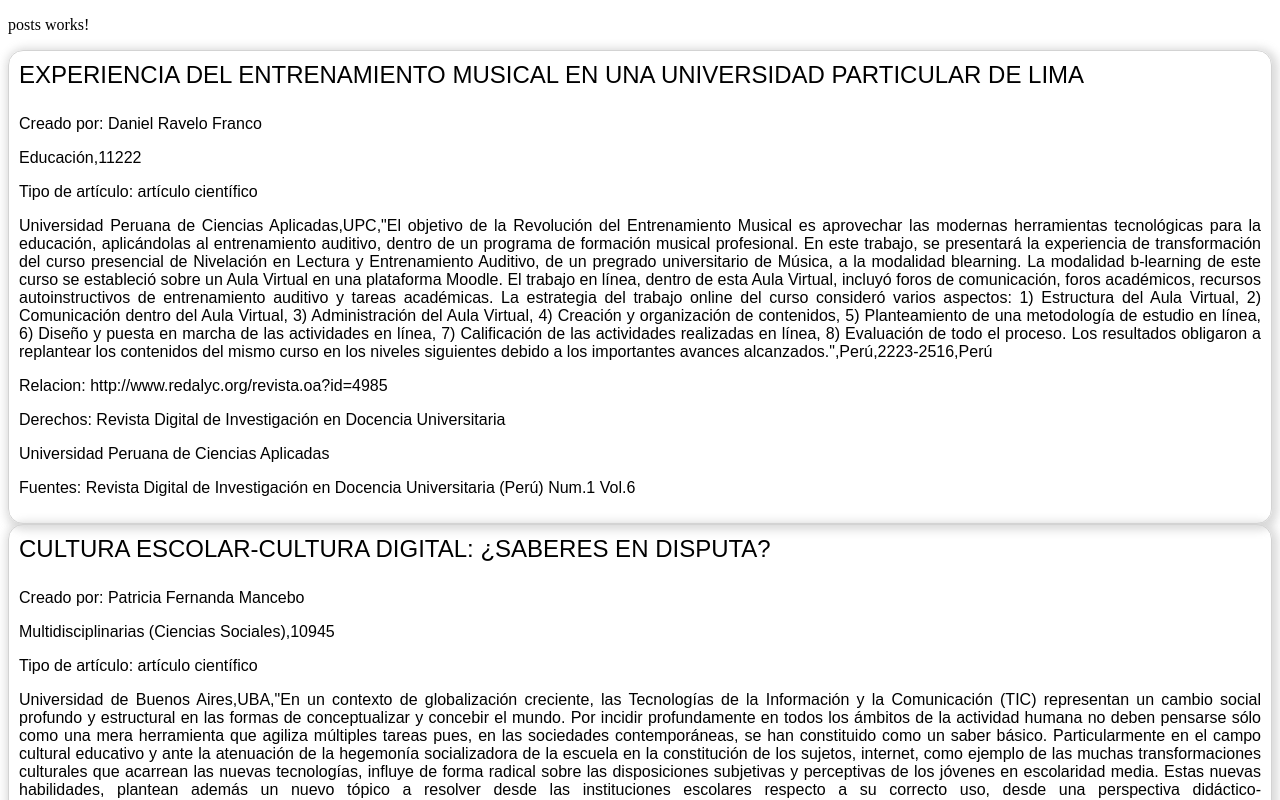
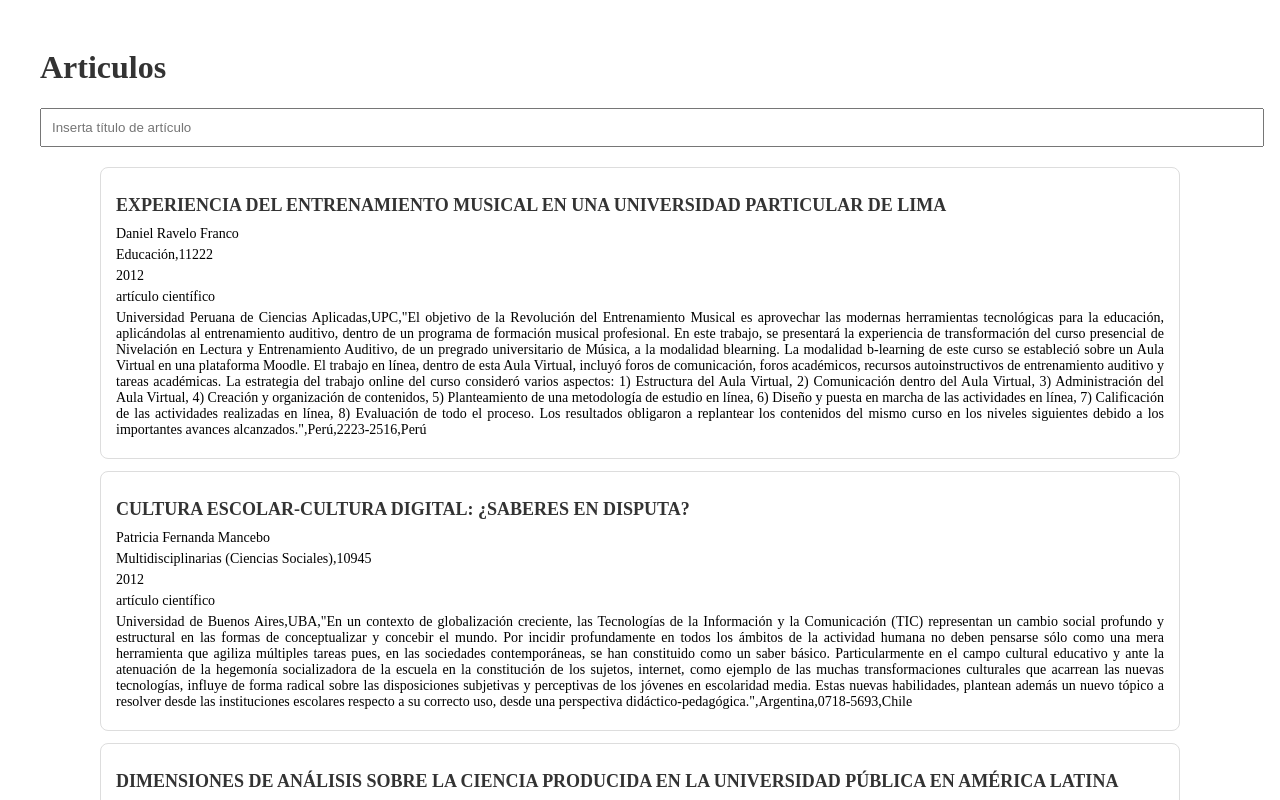
Before and after one commit to LuisFernandoReyes/Buscador, an Angular app: page / in a window 1280 px wide. Shown: the top 800 px of the page. Built offline with nearby package versions, Linux system fonts and the light colour scheme.

Commit message:
Agregando paginado

```diff
--- a/src/app/app.component.html
+++ b/src/app/app.component.html
@@ -1,3 +1,2 @@
+
 <app-posts></app-posts>
-<app-home></app-home>
-Hola mundo
--- a/src/app/app.module.ts
+++ b/src/app/app.module.ts
@@ -6,6 +6,8 @@ import { AppComponent } from './app.component';
 import { HomeComponent } from './home/home.component';
 import { PostsComponent } from './component/posts/posts.component';
 import { FilterPipe } from './pipes/filter.pipe';
+import { FormsModule } from '@angular/forms';
+import { NgModel } from '@angular/forms';
 
 @NgModule({
   declarations: [
@@ -17,7 +19,8 @@ import { FilterPipe } from './pipes/filter.pipe';
   imports: [
     BrowserModule,
     AppRoutingModule,
-    HttpClientModule
+    HttpClientModule,
+    FormsModule
   ],
   providers: [],
   bootstrap: [AppComponent]
--- a/src/app/component/posts/posts.component.css
+++ b/src/app/component/posts/posts.component.css
@@ -0,0 +1,46 @@
+.container {
+    max-width: 1200px;
+    margin: 0 auto;
+    padding: 20px;
+}
+
+h1 {
+    color: #333;
+}
+
+.form-control {
+    width: 100%;
+    padding: 10px;
+    margin-bottom: 20px;
+}
+
+.card-articles {
+    display: flex;
+    flex-wrap: wrap;
+}
+.col-4 {
+    flex: 0 0 45%;
+    max-width: 90%;
+    margin: auto;
+    margin-bottom: 1%;
+}
+
+.card {
+    border: 1px solid #ddd;
+    border-radius: 8px;
+    padding: 15px;
+    cursor: pointer;
+}
+.card:hover {
+    background-color: #eca8a8;
+}
+.card h1 {
+    font-size: 18px;
+    margin-bottom: 10px;
+}
+.card p {
+    margin: 5px 0;
+    font-size: 14px;
+    color: #000000;
+    text-align: justify;
+}
--- a/src/app/component/posts/posts.component.html
+++ b/src/app/component/posts/posts.component.html
@@ -1 +1,23 @@
-<p>posts works!</p>
+<div class="container">
+    <h1>Articulos</h1>
+    <input type="text" class="form-control" name="filterPost" placeholder="Inserta título de artículo" [(ngModel)]="filterData">
+    <div class="card-articles">
+      <div class="row">
+        <div class="col-4" *ngFor="let element of filteredData | filter:filterData">
+          <div class="card" (click)="onRecordClick(data)">
+            <h1>{{ element.recordData.dc_title }}</h1>
+            <p>{{ element.recordData.dc_creator }}</p>
+            <p>{{ element.recordData.dc_subject }}</p>
+            <p>{{ element.recordData.dc_date }}</p>
+            <p>{{ element.recordData.dc_type }}</p>
+            <p>{{ element.recordData.dc_identifier }}</p>
+          </div>
+        </div>
+      </div>
+    </div>
+    <div class="pagination">
+      <button *ngFor="let page of getPages()" (click)="onPageChange(page)">
+        {{ page }}
+      </button>
+    </div>
+  </div>
--- a/src/app/component/posts/posts.component.ts
+++ b/src/app/component/posts/posts.component.ts
@@ -1,15 +1,50 @@
-import { Component, OnInit } from '@angular/core';
+import { Component } from '@angular/core';
+import { ApiService } from 'src/app/service/api.service';
 
 @Component({
   selector: 'app-posts',
   templateUrl: './posts.component.html',
   styleUrls: ['./posts.component.css']
 })
-export class PostsComponent implements OnInit {
+export class PostsComponent {
 
-  constructor() { }
+  data: any[] = [];
+  filteredData: any[] = [];
+  filterData = '';
+  pageSize = 4;
+  currentPage = 1;
+  totalItems = 0;
+
+  constructor(private apiService: ApiService) { }
 
   ngOnInit(): void {
+    this.llenarData();
   }
 
+  llenarData() {
+    this.apiService.getData().subscribe((data: any) => {
+      this.totalItems = data.searchRetrieveResponse.numberOfRecords;
+      this.data = data.searchRetrieveResponse.records;
+      this.updateFilteredData();
+    });
+  }
+
+  updateFilteredData() {
+    const startIndex = (this.currentPage - 1) * this.pageSize;
+    this.filteredData = this.data.slice(startIndex, startIndex + this.pageSize);
+  }
+
+  onPageChange(page: number) {
+    this.currentPage = page;
+    this.updateFilteredData();
+  }
+
+  onRecordClick(_t11: any) {
+    throw new Error('Method not implemented.');
+  }
+
+  getPages(): number[] {
+    const pageCount = Math.ceil(this.totalItems / this.pageSize);
+    return Array.from({ length: pageCount }, (_, index) => index + 1);
+  }
 }
--- a/src/app/pipes/filter.pipe.ts
+++ b/src/app/pipes/filter.pipe.ts
@@ -5,8 +5,18 @@ import { Pipe, PipeTransform } from '@angular/core';
 })
 export class FilterPipe implements PipeTransform {
 
-  transform(value: unknown, ...args: unknown[]): unknown {
-    return null;
+  transform(value: any, ...args: any[]): any {
+    const searchTerm = args[0].toLowerCase();
+    const resultsData = [];
+
+    for (const element of value) {
+      const itemTitle = element.recordData.dc_title.toLowerCase();
+
+      if (itemTitle.indexOf(searchTerm) > -1) {
+        resultsData.push(element);
+      }
+    }
+
+    return resultsData;
   }
-
 }
```
